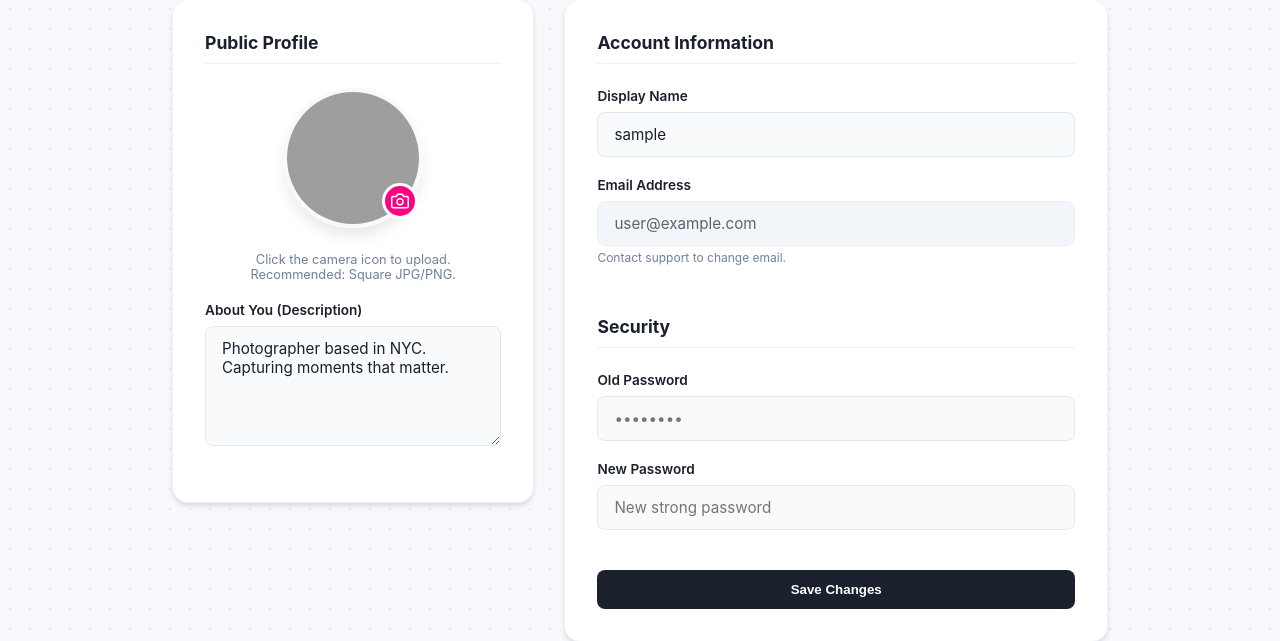
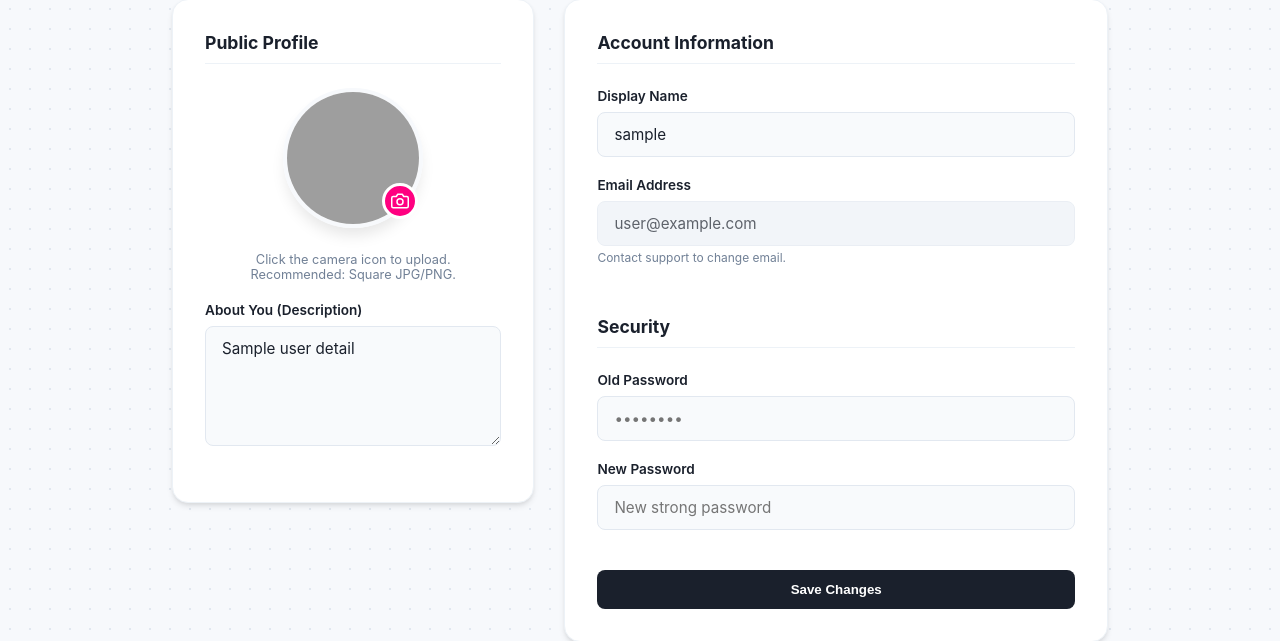
Before and after one commit to DhavalKedaria/vedant, a Flask app: page /settings in a window 1280 px wide. Shown: the part 181-822 px from the top of the page. Run offline with Flask 3, Linux system fonts and the light colour scheme; the visitor is signed in with stand-in values (Sample User, id 1); a database or web service that is not in the repository returns one stand-in record (values such as "Sample title"); some libraries are stand-ins or nearby versions; grey boxes are pictures that could not be loaded.

Commit message:
profile picture & description settings update

```diff
--- a/app.py
+++ b/app.py
@@ -70,7 +70,7 @@ def login():
             print("User detail exists")
             pass
         else:
-            insert = f"insert into user_detail (user_id,description,dp) values('{id}','{email}','/images/system/user.jpg')"
+            insert = f"insert into user_detail (user_id,description,dp) values('{id}','{email}','system/user.jpg')"
             if dbconn(insert,'save'):
                 print("User detail created")
             else:
@@ -146,7 +146,10 @@ def register():
 @app.route('/settings')
 def settings():
     if 'user' in session:
-        return render_template('settings.html', user=session['user'])
+        query2= f"select * from user_detail where user_id = {session['id']}"
+        type = 'select'
+        userdata = dbconn(query2,type)
+        return render_template('settings.html', user=session['user'], userdata=userdata)
     else:
         return redirect('/')
 
@@ -159,12 +162,16 @@ def updatesettings():
         user = session['user']
         file = request.files['profile_photo']
         description = request.form.get('description')
+        get_dp_data= f"select * from user_detail where user_id = {session['id']}"
+        old_dp = dbconn(get_dp_data,'select')
         if file.filename != '':
             path = "static/profilepic/"+file.filename
             file.save(path)
-            imagepath = f"images/profilepic/{file.filename}"
+            imagepath = f"profilepic/{file.filename}"
         else:
-            imagepath= ""
+            imagepath= old_dp[0][3]
+        if description == '':
+            description = old_dp[0][4]
         if not new_pass:
             new_pass = old_pass
         id=session['id']
--- a/templates/settings.html
+++ b/templates/settings.html
@@ -227,7 +227,7 @@
 
                     <div class="photo-upload-wrapper">
                         <div class="current-photo-container">
-                            <img src="https://ui-avatars.com/api/?name={{user}}&background=7928CA&color=fff&size=256" alt="Profile" class="settings-avatar" id="avatarPreview">
+                            <img src="{{url_for('static', filename=userdata[0][3])}}" alt="Profile" class="settings-avatar" id="avatarPreview">
 
                             <input type="file" id="photoInput" name="profile_photo" accept="image/*" style="display: none;">
 
@@ -242,7 +242,7 @@
 
                     <div class="form-group">
                         <label for="description">About You (Description)</label>
-                        <textarea id="description" name="description" placeholder="Tell us a little about yourself...">Photographer based in NYC. Capturing moments that matter.</textarea>
+                        <textarea id="description" name="description" placeholder="Tell us a little about yourself...">{{userdata[0][2]}}</textarea>
                     </div>
                 </div>
 
```
Also changed, not shown: templates/dashboard.html (+3 -4 lines), README.md, static/profilepic/Sanjay Dutt.jpg (added), static/profilepic/a man eating a burger on the moon.png (added), static/profilepic/image (1).png (added), static/profilepic/mystery-1599527_1920.jpg (added), static/profilepic/wallpaperflare.com_wallpaper.jpg (added), static/profilepic/—Pngtree—furious shark in 3d_6935600.jpg (added), 1 other file.
